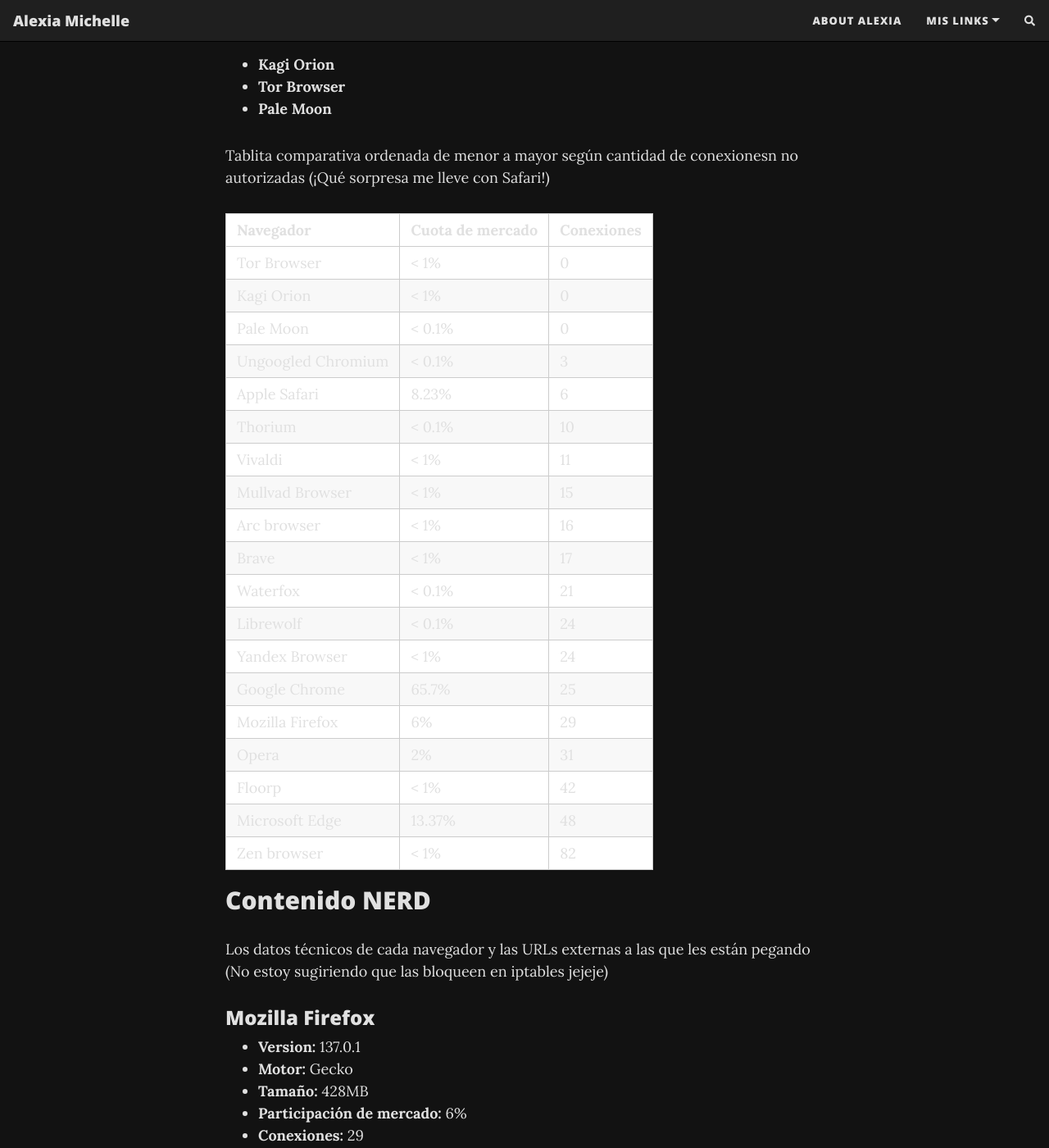
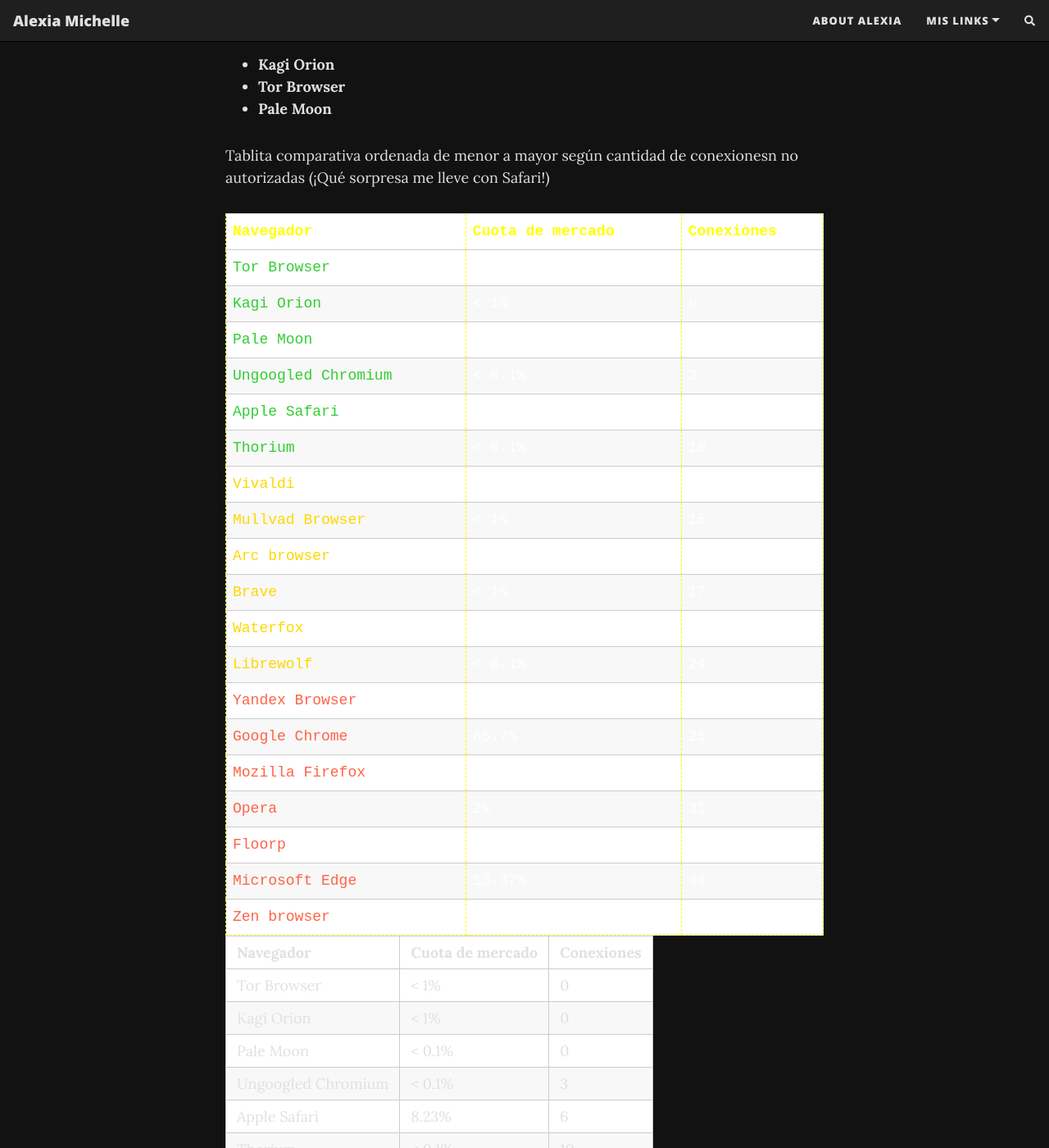
Before and after one commit to lachicadesistemas/lachicadesistemas.github.io, a Jekyll site: the page built from _posts/2025-04-20-los-browsers-que-mas-te-espian.md, in a window 1280 px wide and 1400 px high, scrolled down 899 px. Shown: the whole window at 82% size. Built offline with Jekyll 4.4.1, drawn with Linux system fonts in a browser that asks for light colours; nearby versions of some CDN libraries; comment, search, counter and statistics services are not loaded; some of the changed text lies outside the part shown.

Commit message:
/usr/local/bin/commit

```diff
--- a/_posts/2025-04-20-los-browsers-que-mas-te-espian.md
+++ b/_posts/2025-04-20-los-browsers-que-mas-te-espian.md
@@ -32,6 +32,75 @@
 
 
 Tablita comparativa ordenada de menor a mayor según cantidad de conexionesn no autorizadas (¡Qué sorpresa me lleve con Safari!)
+
+<style>
+.custom-browser-table {
+  background-color: black;
+  color: white;
+  border-collapse: collapse;
+  margin-top: 1em;
+  width: 100%;
+  font-family: monospace;
+}
+
+.custom-browser-table th,
+.custom-browser-table td {
+  border: 1px dashed yellow;
+  padding: 8px;
+  text-align: left;
+}
+
+.custom-browser-table th {
+  color: yellow;
+}
+
+.custom-browser-table .green {
+  color: limegreen;
+}
+
+.custom-browser-table .yellow {
+  color: gold;
+}
+
+.custom-browser-table .red {
+  color: tomato;
+}
+</style>
+
+<table class="custom-browser-table">
+  <thead>
+    <tr>
+      <th>Navegador</th>
+      <th>Cuota de mercado</th>
+      <th>Conexiones</th>
+    </tr>
+  </thead>
+  <tbody>
+    <tr><td class="green">Tor Browser</td><td>&lt; 1%</td><td>0</td></tr>
+    <tr><td class="green">Kagi Orion</td><td>&lt; 1%</td><td>0</td></tr>
+    <tr><td class="green">Pale Moon</td><td>&lt; 0.1%</td><td>0</td></tr>
+    <tr><td class="green">Ungoogled Chromium</td><td>&lt; 0.1%</td><td>3</td></tr>
+    <tr><td class="green">Apple Safari</td><td>8.23%</td><td>6</td></tr>
+    <tr><td class="green">Thorium</td><td>&lt; 0.1%</td><td>10</td></tr>
+
+    <tr><td class="yellow">Vivaldi</td><td>&lt; 1%</td><td>11</td></tr>
+    <tr><td class="yellow">Mullvad Browser</td><td>&lt; 1%</td><td>15</td></tr>
+    <tr><td class="yellow">Arc browser</td><td>&lt; 1%</td><td>16</td></tr>
+    <tr><td class="yellow">Brave</td><td>&lt; 1%</td><td>17</td></tr>
+    <tr><td class="yellow">Waterfox</td><td>&lt; 0.1%</td><td>21</td></tr>
+    <tr><td class="yellow">Librewolf</td><td>&lt; 0.1%</td><td>24</td></tr>
+
+    <tr><td class="red">Yandex Browser</td><td>&lt; 1%</td><td>24</td></tr>
+    <tr><td class="red">Google Chrome</td><td>65.7%</td><td>25</td></tr>
+    <tr><td class="red">Mozilla Firefox</td><td>6%</td><td>29</td></tr>
+    <tr><td class="red">Opera</td><td>2%</td><td>31</td></tr>
+    <tr><td class="red">Floorp</td><td>&lt; 1%</td><td>42</td></tr>
+    <tr><td class="red">Microsoft Edge</td><td>13.37%</td><td>48</td></tr>
+    <tr><td class="red">Zen browser</td><td>&lt; 1%</td><td>82</td></tr>
+  </tbody>
+</table>
+
+
 
 | Navegador           | Cuota de mercado | Conexiones |
 |---------------------|------------------|------------|
```
